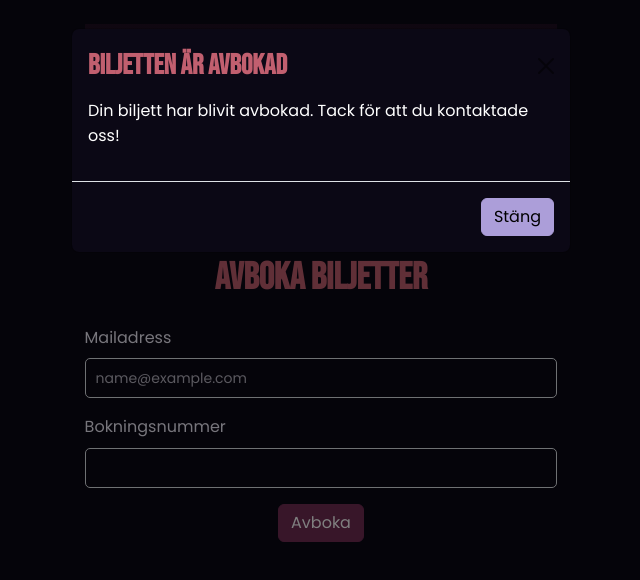
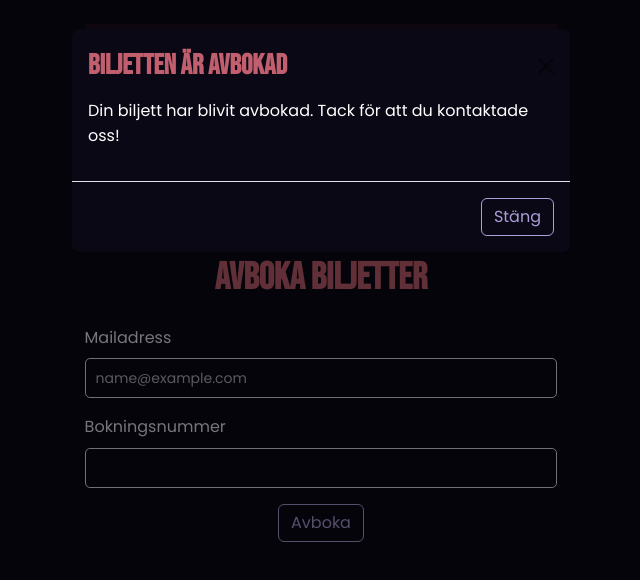
Before and after one commit to staraii/filmvisarna, a React (Vite) app: page /avboka in a window 1280 px wide. Both pictures are taken after a click on the button "Avboka". Shown: the top 580 px of the page, without its empty margins (319-959 px from the left). Built offline with nearby package versions, Linux system fonts and the light colour scheme.

Commit message:
fixade några knappar

```diff
--- a/src/components/MovieCalendar/MovieCalendar.css
+++ b/src/components/MovieCalendar/MovieCalendar.css
@@ -79,9 +79,15 @@
 }
 
 .Movie-Button {
-  background-color: #c15f6f;
+  color: #ac9ed9;
   flex-shrink: 0;
   font-size: 1.2rem;
+  border: 1.5px solid #ac9ed9;
+}
+
+.Movie-Button:hover {
+  background-color: #ac9ed9;
+  color: #0b0815;
 }
 
 
@@ -90,7 +96,6 @@
   align-items: center;
   justify-content: space-around;
   margin: 0;
-  background-color: #c15f6f42;
   border-radius: 0.5rem;
 }
 
--- a/src/components/MovieCalendar/MovieCalendar.tsx
+++ b/src/components/MovieCalendar/MovieCalendar.tsx
@@ -52,7 +52,10 @@ function MovieCalendar() {
                           <Card.Text className="Movie-Time">
                             <p>17:00</p>
                           </Card.Text>
-                          <Button className="Movie-Button" variant="primary">
+                          <Button
+                            className="Movie-Button"
+                            variant="outline-primary"
+                          >
                             Boka nu
                           </Button>
                         </div>
@@ -69,7 +72,10 @@ function MovieCalendar() {
                           <Card.Text className="Movie-Time">
                             <p>19:00</p>
                           </Card.Text>
-                          <Button className="Movie-Button" variant="primary">
+                          <Button
+                            className="Movie-Button"
+                            variant="outline-primary"
+                          >
                             Boka nu
                           </Button>
                         </div>
@@ -86,7 +92,10 @@ function MovieCalendar() {
                           <Card.Text className="Movie-Time">
                             <p>22:00</p>
                           </Card.Text>
-                          <Button className="Movie-Button" variant="primary">
+                          <Button
+                            className="Movie-Button"
+                            variant="outline-primary"
+                          >
                             Boka nu
                           </Button>
                         </div>
--- a/src/pages/Cancel-Tickets/Cancel-Tickets.css
+++ b/src/pages/Cancel-Tickets/Cancel-Tickets.css
@@ -1,4 +1,12 @@
-.Cancel-Tickets {}
+.Cancel-Tickets-Button {
+  color: #ac9ed9;
+  border: 1.5px solid #ac9ed9;
+}
+
+.Cancel-Tickets-Button:hover {
+  background-color: #ac9ed9;
+  color: #0b0815;
+}
 
 .Cancel-Tickets-Text {
   margin: 1.5rem;
--- a/src/pages/Cancel-Tickets/Cancel-Tickets.tsx
+++ b/src/pages/Cancel-Tickets/Cancel-Tickets.tsx
@@ -31,14 +31,15 @@ function CancelTickets() {
           </Form.Group>
         </Form>
       </div>
-      <div className="Cancel-Tickets-Button">
-        {/* När knappen klickas, visa modalen */}
-        <Button variant="primary" onClick={handleShowModal}>
-          Avboka
-        </Button>
-      </div>
 
-      {/* Modal-komponent som visas baserat på state */}
+      <Button
+        className="Cancel-Tickets-Button"
+        variant="outline-primary"
+        onClick={handleShowModal}
+      >
+        Avboka
+      </Button>
+
       <Modal show={showModal} onHide={handleCloseModal}>
         <Modal.Header closeButton>
           <Modal.Title>Biljetten är avbokad</Modal.Title>
@@ -47,7 +48,11 @@ function CancelTickets() {
           <p>Din biljett har blivit avbokad. Tack för att du kontaktade oss!</p>
         </Modal.Body>
         <Modal.Footer>
-          <Button variant="secondary" onClick={handleCloseModal}>
+          <Button
+            className="Cancel-Tickets-Button"
+            variant="outline-primary"
+            onClick={handleCloseModal}
+          >
             Stäng
           </Button>
         </Modal.Footer>
```
